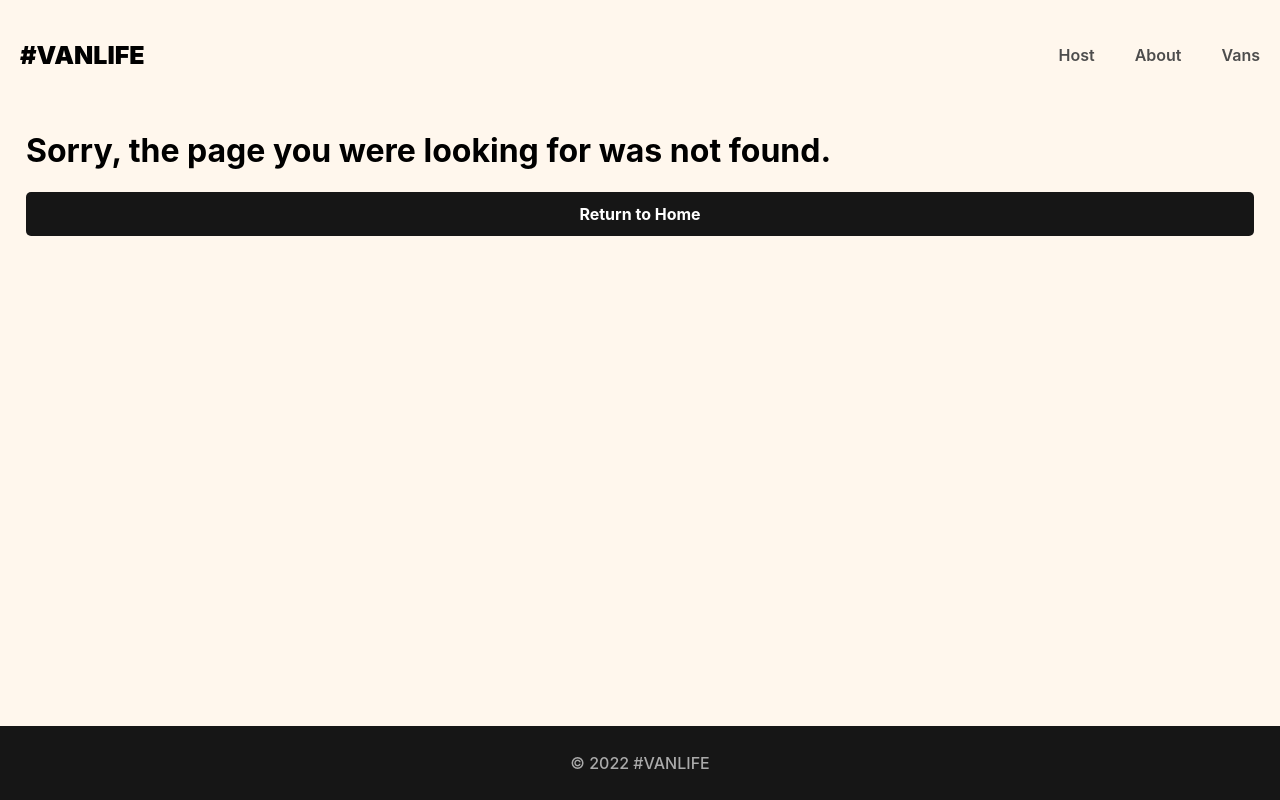
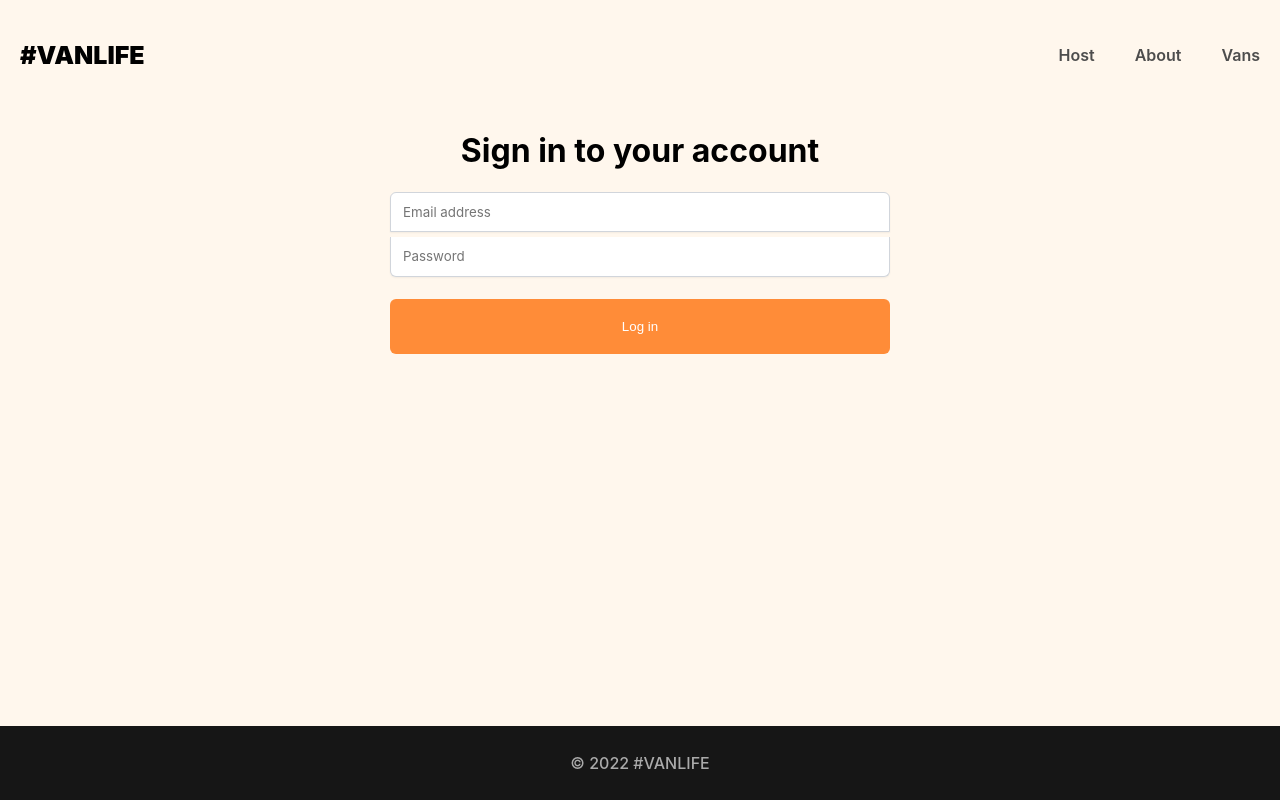
Before and after one commit to Rohitkumar367/vanlife_project, a React (Create React App) app: page /login in a window 1280 px wide. Before the commit this address had no page. Built offline with nearby package versions, Linux system fonts and the light colour scheme; what miragejs would draw is missing.

Commit message:
added initial login page

```diff
--- a/src/App.js
+++ b/src/App.js
@@ -18,6 +18,9 @@
 import HostVanPhotos from './pages/Host/HostVanPhotos'
 import NotFound from './pages/NotFound'
 import Error from './components/Error'
+import Login from './pages/Login'
+
+// we are make a login page so that the host section stay private
 
 const router = createBrowserRouter(createRoutesFromElements(
   <Route path='/' element={<Layout/>}>
@@ -25,6 +28,12 @@
     <Route index element={<Home/>}/>
 
     <Route path='about' element={<About/>}/>
+
+    {/* Login Route */}
+    <Route
+      path='login'
+      element={<Login/>}
+    />
 
     <Route
       path='vans'
--- a/src/index.css
+++ b/src/index.css
@@ -465,3 +465,51 @@
   background-color: #161616;
   color: white;
 }
+
+/* Login starts */
+.login-container{
+  display: flex;
+  flex-direction: column;
+  align-items: center;
+  padding-inline: 27px;
+}
+
+.login-form {
+  display: flex;
+  flex-direction: column;
+  width: 100%;
+  max-width: 500px;
+}
+
+.login-form > input{
+  border: 1px solid rgba(209, 213, 219);
+  height: 40px;
+  text-indent: 10px;
+  font-family: "Inter", sans-serif;
+  box-shadow: 0px 1px 2px rgba(0,0,0,0.05);
+  font-weight: 400;
+}
+
+.login-form > input:focus{
+  outline: none;
+}
+
+.login-form > input:first-of-type{
+  border-radius: 6px 6px 0px 0px;
+}
+
+.login-form > input:last-of-type{
+  border-radius: 0px 0px 6px 6px;
+  border-top: none;
+  margin-top: 5px;
+}
+
+.login-form > button{
+  background-color: #FF8C38;
+  border: none;
+  border-radius: 6px;
+  height: 55px;
+  margin-top: 22px;
+  color: white;
+  font-family: sans-serif;
+}
--- /dev/null
+++ b/src/pages/Login.js
@@ -0,0 +1,52 @@
+import React, { useState } from 'react'
+
+const Login = () => {
+
+    const[loginFormData, setLoginFormData] = useState({
+        email: "",
+        password: ""
+    })
+
+    function changeHandler(event){
+        const {name, value } = event.target;
+        setLoginFormData({
+            ...loginFormData,
+            [name]: value
+        })
+    }
+
+    function submitHandler(event){
+        event.preventDefault();
+        console.log(loginFormData);
+    }
+
+    return (
+        <div className='login-container'>
+
+            <h1>Sign in to your account</h1>
+
+            <form onSubmit={submitHandler} className='login-form'>
+                <input
+                    type="text"
+                    name="email"
+                    onChange={changeHandler}
+                    placeholder='Email address'
+                    value={loginFormData.email}
+                />
+                <input
+                    type="password"
+                    name="password"
+                    onChange={changeHandler}
+                    placeholder='Password'
+                    value={loginFormData.password}
+                />
+
+                <button>Log in</button>
+
+            </form>
+
+        </div>
+    )
+}
+
+export default Login
```
